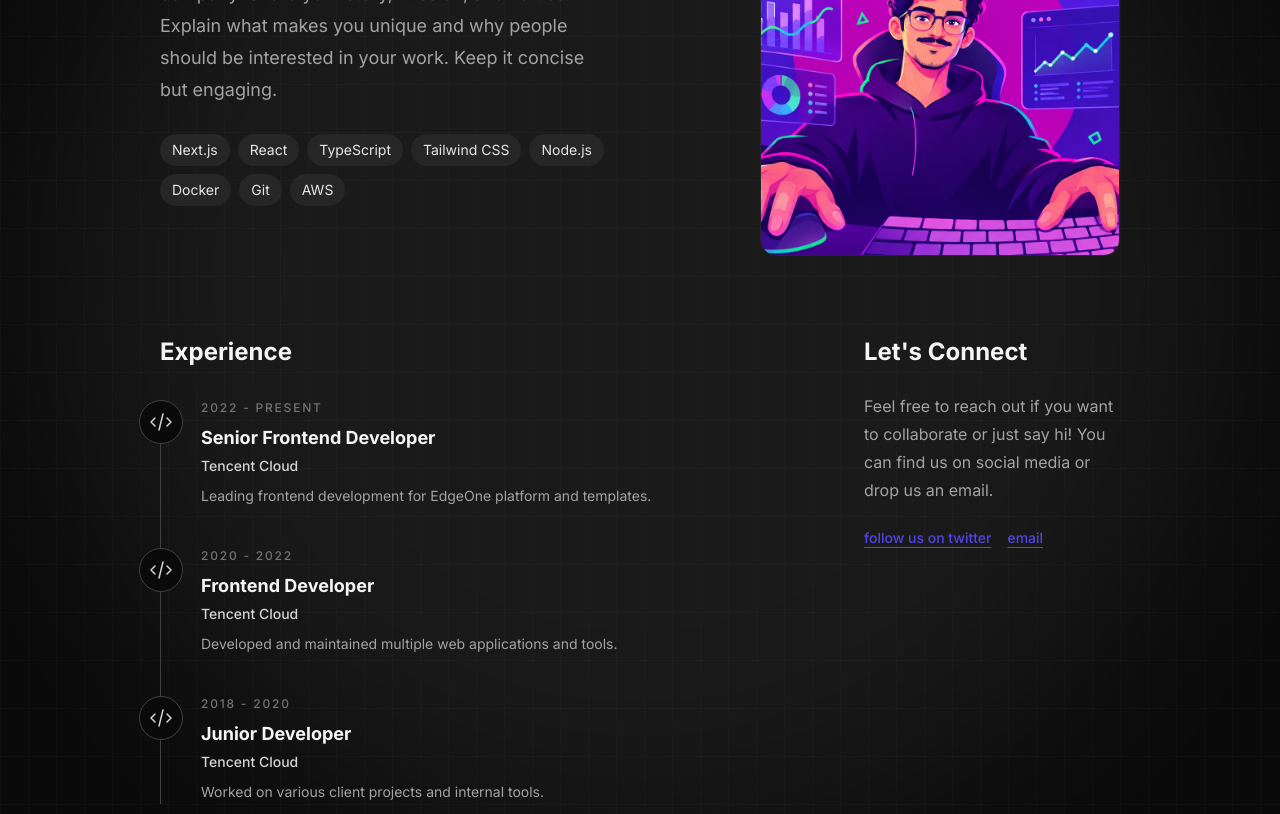
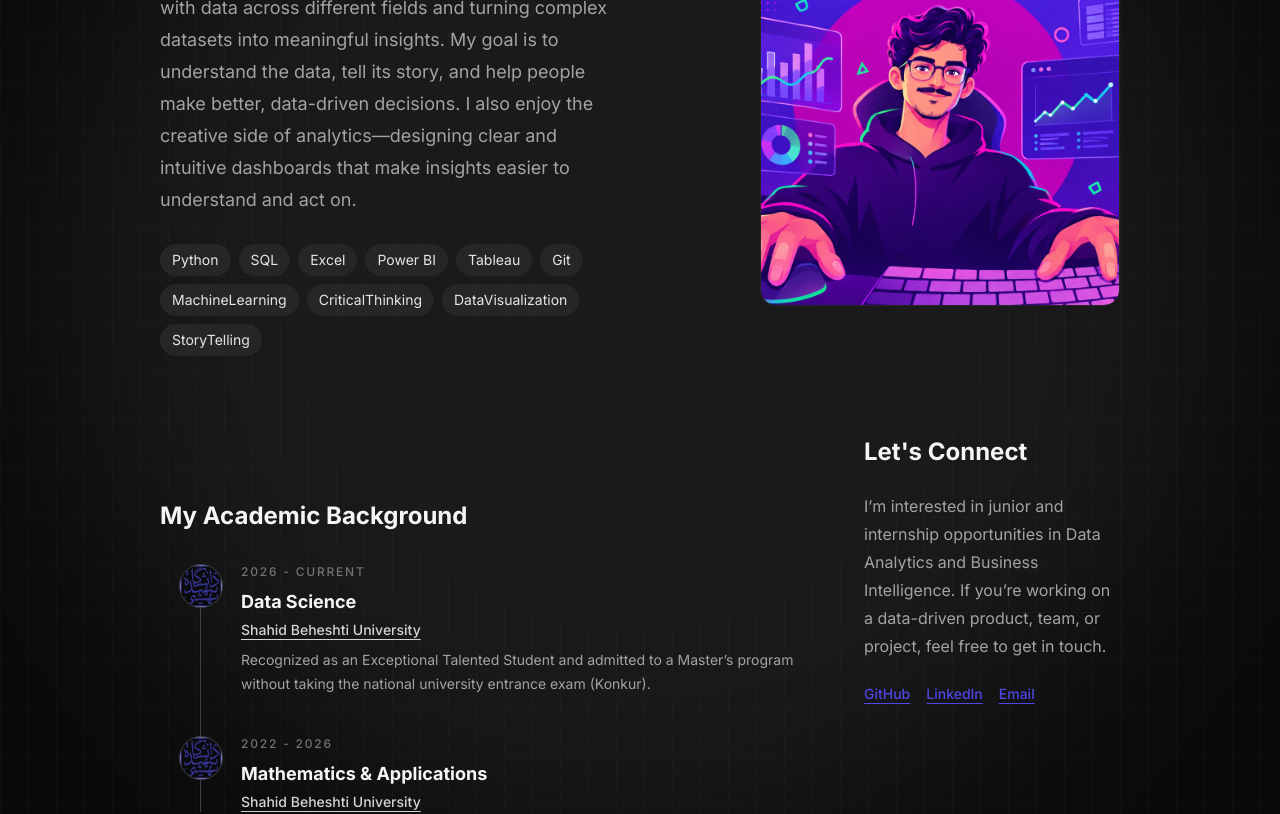
Before and after one commit to AmirHSoukhteh/AmirHSoukhteh.github.io, a Next.js app: page /about in a window 1280 px wide. Shown: the part 300-1114 px from the top of the page. Built offline with nearby package versions, Linux system fonts and the light colour scheme.

Commit message:
Update website (About me)

```diff
--- a/src/components/AboutContent.tsx
+++ b/src/components/AboutContent.tsx
@@ -4,17 +4,20 @@ import { aboutConfig } from '@/config/about';
 export default function AboutContent() {
   return (
     <section className="relative z-20 mx-auto mt-28 mb-16 w-full max-w-5xl px-4 sm:mt-32 sm:px-6 lg:px-8">
+      {/* Intro */}
       <div>
         <h1 className="text-3xl font-bold tracking-tight text-neutral-900 dark:text-neutral-100 sm:text-4xl">
           {aboutConfig.title}
         </h1>
 
         <div className="mt-7 grid grid-cols-1 items-center gap-8 md:grid-cols-2 md:gap-10 lg:gap-14">
+          {/* Description */}
           <div className="min-w-0">
             <p className="text-base leading-7 text-neutral-600 dark:text-neutral-400 sm:text-lg sm:leading-8">
               {aboutConfig.description}
             </p>
 
+            {/* Skills */}
             <div className="mt-7 flex flex-wrap gap-2">
               {aboutConfig.skills.map((skill) => (
                 <span
@@ -27,6 +30,7 @@ export default function AboutContent() {
             </div>
           </div>
 
+          {/* Image */}
           <div className="flex min-w-0 justify-center md:justify-end">
             <div className="relative aspect-square w-full max-w-[22.5rem] overflow-hidden rounded-2xl border border-neutral-200 dark:border-neutral-800">
               <Image
@@ -42,33 +46,106 @@ export default function AboutContent() {
         </div>
       </div>
 
+      {/* Experience + Education + Connect */}
       <div className="mt-20 grid grid-cols-1 gap-12 md:grid-cols-[minmax(0,1fr)_minmax(16rem,0.38fr)] md:gap-14">
+
+        {/* Left Column */}
         <div className="min-w-0">
+
+          {/* Work Experience */}
+          {/* <div>
             <h2 className="text-2xl font-bold text-neutral-900 dark:text-neutral-100">
               {aboutConfig.experience.title}
             </h2>
 
             <div className="mt-8">
-            {aboutConfig.experience.items.map((item, index) => (
+              {aboutConfig.experience.items.map((item) => (
                 <div
                   key={`${item.period}-${item.role}`}
                   className="relative border-l border-neutral-200 pb-10 pl-10 last:pb-0 dark:border-neutral-700"
                 >
                   <div className="absolute left-0 top-0 flex h-11 w-11 -translate-x-1/2 items-center justify-center rounded-full border border-neutral-300 bg-white dark:border-neutral-700 dark:bg-neutral-950">
-                  <svg className="h-6 w-6 text-neutral-700 dark:text-neutral-300" fill="none" viewBox="0 0 24 24" stroke="currentColor" aria-hidden="true">
-                    <path strokeLinecap="round" strokeLinejoin="round" strokeWidth={1.5} d="M10 20l4-16m4 4l4 4-4 4M6 16l-4-4 4-4" />
+                    <svg
+                      className="h-6 w-6 text-neutral-700 dark:text-neutral-300"
+                      fill="none"
+                      viewBox="0 0 24 24"
+                      stroke="currentColor"
+                      aria-hidden="true"
+                    >
+                      <path
+                        strokeLinecap="round"
+                        strokeLinejoin="round"
+                        strokeWidth={1.5}
+                        d="M10 20l4-16m4 4l4 4-4 4M6 16l-4-4 4-4"
+                      />
                     </svg>
                   </div>
 
                   <p className="text-xs font-medium uppercase tracking-[0.15em] text-neutral-400 dark:text-neutral-500">
                     {item.period}
                   </p>
+
                   <h3 className="mt-2 text-lg font-bold text-neutral-900 dark:text-neutral-100">
                     {item.role}
                   </h3>
+
                   <p className="mt-1 text-sm font-medium text-neutral-700 dark:text-neutral-300">
                     {item.company}
                   </p>
+
+                  <p className="mt-2 max-w-2xl text-sm leading-6 text-neutral-600 dark:text-neutral-400">
+                    {item.description}
+                  </p>
+                </div>
+              ))}
+            </div>
+          </div> */}
+
+          {/* Academic */}
+          <div className="mt-16">
+            <h2 className="text-2xl font-bold text-neutral-900 dark:text-neutral-100">
+              {aboutConfig.academy.title}
+            </h2>
+
+            <div className="mt-8 ml-10">
+              {aboutConfig.academy.items.map((item) => (
+                <div
+                  key={`${item.period}-${item.role}`}
+                  className="relative border-l border-neutral-200 pb-10 pl-10 last:pb-0 dark:border-neutral-700"
+                >
+                  <div className="absolute left-0 top-0 flex h-11 w-11 -translate-x-1/2 items-center justify-center overflow-hidden rounded-full border border-neutral-300 bg-white dark:border-neutral-700 dark:bg-neutral-950">
+                    <Image
+                      src="/assets/images/Sbu-logo.svg"
+                      alt="Shahid Beheshti University"
+                      width={32}
+                      height={32}
+                      className="h-12 w-12 object-contain"
+                    />
+                  </div>
+
+                  <p className="text-xs font-medium uppercase tracking-[0.15em] text-neutral-400 dark:text-neutral-500">
+                    {item.period}
+                  </p>
+
+                  <h3 className="mt-2 text-lg font-bold text-neutral-900 dark:text-neutral-100">
+                    {item.role}
+                  </h3>
+
+                  <p className="mt-1 text-sm font-medium text-neutral-700 dark:text-neutral-300">
+                    {item.companyUrl ? (
+                      <a
+                        href={item.companyUrl}
+                        target="_blank"
+                        rel="noopener noreferrer"
+                        className="underline decoration-neutral-300 underline-offset-4 transition-colors hover:text-indigo-600 hover:decoration-indigo-600"
+                      >
+                        {item.company}
+                      </a>
+                    ) : (
+                      item.company
+                    )}
+                  </p>
+
                   <p className="mt-2 max-w-2xl text-sm leading-6 text-neutral-600 dark:text-neutral-400">
                     {item.description}
                   </p>
@@ -76,24 +153,40 @@ export default function AboutContent() {
               ))}
             </div>
           </div>
+        </div>
 
+        {/* Connect */}
         <aside className="min-w-0">
           <h2 className="text-2xl font-bold text-neutral-900 dark:text-neutral-100">
             {aboutConfig.connect.title}
           </h2>
+
           <p className="mt-6 text-base leading-7 text-neutral-600 dark:text-neutral-400">
             {aboutConfig.connect.description}
           </p>
 
           <div className="mt-6 flex flex-wrap gap-4 text-sm font-medium">
+            {/* GitHub */}
             <a
-              href={aboutConfig.connect.links.twitter.url}
+              href={aboutConfig.connect.links.github.url}
               target="_blank"
               rel="noreferrer"
               className="text-indigo-600 underline underline-offset-4 hover:text-indigo-500"
             >
-              {aboutConfig.connect.links.twitter.text}
+              {aboutConfig.connect.links.github.text}
             </a>
+
+            {/* LinkedIn */}
+            <a
+              href={aboutConfig.connect.links.linkedin.url}
+              target="_blank"
+              rel="noreferrer"
+              className="text-indigo-600 underline underline-offset-4 hover:text-indigo-500"
+            >
+              {aboutConfig.connect.links.linkedin.text}
+            </a>
+
+            {/* Email */}
             <a
               href={aboutConfig.connect.links.email.url}
               className="text-indigo-600 underline underline-offset-4 hover:text-indigo-500"
--- a/src/config/about.ts
+++ b/src/config/about.ts
@@ -1,66 +1,113 @@
+import { link } from "fs";
+
 export const aboutConfig = {
   title: "About Me",
-  description: "This is where you can introduce yourself or your company. Share your story, mission, and values. Explain what makes you unique and why people should be interested in your work. Keep it concise but engaging.",
+
+  description:
+    "I’m a Data Science student with a strong background in mathematics and a growing interest in Data Analytics and Business Intelligence. I enjoy working with data across different fields and turning complex datasets into meaningful insights. My goal is to understand the data, tell its story, and help people make better, data-driven decisions. I also enjoy the creative side of analytics—designing clear and intuitive dashboards that make insights easier to understand and act on.",
+
   image: "/assets/images/about.jpg",
+
   stats: [
     {
-      value: "5+",
-      label: "Years Experience",
+      value: "16.88/20",
+      label: "Final GPA",
     },
     {
-      value: "50+",
-      label: "Projects Completed",
+      value: "Rank 3",
+      label: "In My Major",
     },
     {
-      value: "100%",
-      label: "Client Satisfaction",
+      value: "10+",
+      label: "Data Projects",
     },
   ],
+
   skills: [
-    "Next.js",
-    "React",
-    "TypeScript",
-    "Tailwind CSS",
-    "Node.js",
-    "Docker",
+    "Python",
+    "SQL",
+    "Excel",
+    "Power BI",
+    "Tableau",
     "Git",
-    "AWS"
+    "MachineLearning",
+    "CriticalThinking",
+    "DataVisualization",
+    "StoryTelling",
+
   ],
+
   experience: {
-    title: "Experience",
+    title: "What I Work On",
+
     items: [
       {
-        period: "2022 - Present",
-        role: "Senior Frontend Developer",
-        company: "Tencent Cloud",
-        description: "Leading frontend development for EdgeOne platform and templates."
+        period: "Current",
+        role: "Data Analytics & BI",
+        company: "Independent Projects",
+        description:
+          "Building practical analytics projects using SQL, Excel, Power BI, Python, and real-world datasets, with a focus on data cleaning, modeling, analysis, visualization, and business insights.",
       },
+
       {
-        period: "2020 - 2022",
-        role: "Frontend Developer",
-        company: "Tencent Cloud",
-        description: "Developed and maintained multiple web applications and tools."
+        period: "Academic",
+        role: "Mathematics & Applications",
+        company: "Shahid Beheshti University",
+        description:
+          "Developed a strong foundation in mathematics, statistics, analytical reasoning, and problem solving, graduating with a 16.88/20 GPA and ranking 3rd in my major.",
       },
+    ],
+  },
+    academy: {
+    title: "My Academic Background",
+
+    items: [
       {
-        period: "2018 - 2020",
-        role: "Junior Developer",
-        company: "Tencent Cloud",
-        description: "Worked on various client projects and internal tools."
-      }
-    ]
+        period: "2026 - Current",
+        role: "Data Science",
+        company: "Shahid Beheshti University",
+        companyUrl: "https://sbu.ac.ir/",
+        description:
+          "Recognized as an Exceptional Talented Student and admitted to a Master’s program without taking the national university entrance exam (Konkur).",
+      },
+
+      {
+        period: "2022 - 2026",
+        role: "Mathematics & Applications",
+        company: "Shahid Beheshti University",
+        companyUrl: "https://sbu.ac.ir/",
+        description:
+          "",
+      },
+    ],
   },
+
   connect: {
     title: "Let's Connect",
-    description: "Feel free to reach out if you want to collaborate or just say hi! You can find us on social media or drop us an email.",
+
+    description:
+      "I’m interested in junior and internship opportunities in Data Analytics and Business Intelligence. If you’re working on a data-driven product, team, or project, feel free to get in touch.",
+
     links: {
-      twitter: {
-        text: "follow us on twitter",
-        url: "#"
+      github: {
+        text: "GitHub",
+        url: "YOUR_GITHUB_URL",
       },
+
+      telegram: {
+        text: "Telegram",
+        url: "YOUR_GITHUB_URL",
+      },
+
+      linkedin: {
+        text: "LinkedIn",
+        url: "YOUR_LINKEDIN_URL",
+      },
+
       email: {
-        text: "email",
-        url: "mailto:[EMAIL_ADDRESS]"
-      }
-    }
-  }
+        text: "Email",
+        url: "mailto:YOUR_EMAIL",
+      },
+    },
+  },
 };
--- a/src/config/contact.ts
+++ b/src/config/contact.ts
@@ -6,9 +6,9 @@ export const contactConfig = {
   address: "123 Main Street, City, Country",
   social: [
     {
-      name: "Twitter",
+      name: "telegram",
       url: "#!",
-      icon: "twitter"
+      icon: "telegram"
     },
     {
       name: "LinkedIn",
```
Also changed, not shown: public/assets/images/Sbu-logo.svg (added). Lines whose indentation alone changed are shown as unchanged.
